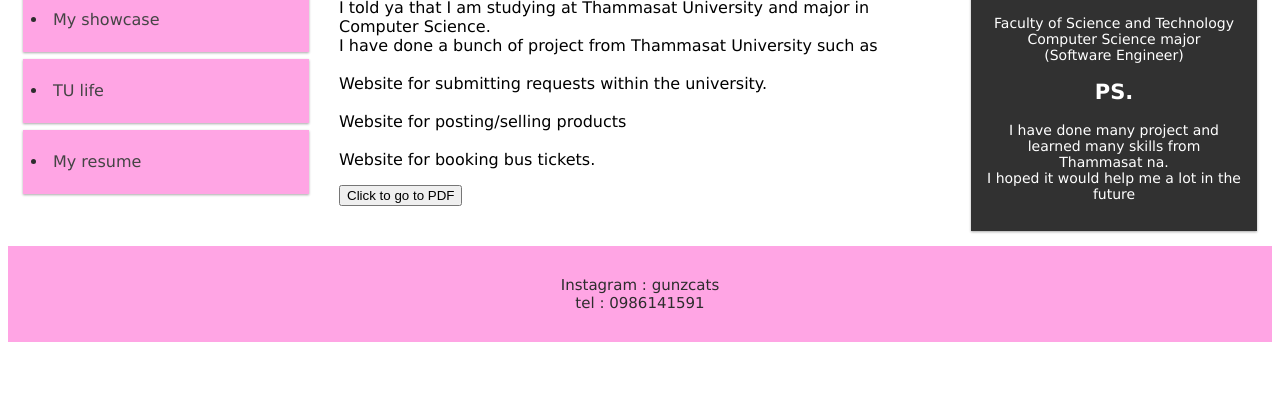
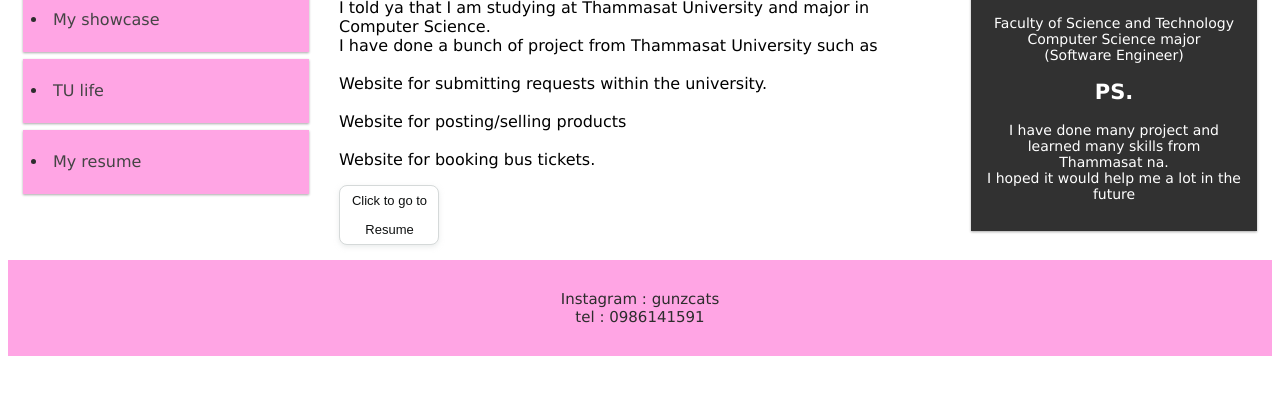
Before and after one commit to Gunzcats/KornkanokPages, a plain HTML site: page resume.html in a window 1280 px wide. Shown: the part 233-628 px from the top of the page. Drawn offline with Linux system fonts and the light colour scheme.

Commit message:
some change

```diff
--- a/css/styles.css
+++ b/css/styles.css
@@ -109,7 +109,7 @@
     color: black;
   }
   a:visited{
-    color: #ffffff;
+    color: #90a8ff;
 
   }
   a:link,
@@ -125,3 +125,38 @@
     background: rgba(111, 111, 111, 0.142);
     color: white;
   }
+
+
+  /* CSS */
+  .button-13 {
+    background-color: #fff;
+    border: 1px solid #d5d9d9;
+    border-radius: 8px;
+    box-shadow: rgba(213, 217, 217, .5) 0 2px 5px 0;
+    box-sizing: border-box;
+    color: #0f1111;
+    cursor: pointer;
+    display: inline-block;
+    font-family: "Amazon Ember",sans-serif;
+    font-size: 13px;
+    line-height: 29px;
+    padding: 0 10px 0 11px;
+    position: relative;
+    text-align: center;
+    text-decoration: none;
+    user-select: none;
+    -webkit-user-select: none;
+    touch-action: manipulation;
+    vertical-align: middle;
+    width: 100px;
+  }
+
+  .button-13:hover {
+    background-color: #f7fafa;
+  }
+
+  .button-13:focus {
+    border-color: #008296;
+    box-shadow: rgba(213, 217, 217, .5) 0 2px 5px 0;
+    outline: 0;
+  }
--- a/resume.html
+++ b/resume.html
@@ -26,7 +26,7 @@
         <p>I told ya that I am studying at Thammasat University and major in Computer Science. <br> I have done a bunch of project from Thammasat University such as <br><br> Website for submitting requests
             within the university. <br><br> Website for posting/selling products <br><br> Website for booking bus tickets.</p>
 
-       <button onclick="window.location.href='./pdf/Resume.pdf'">Click to go to PDF</button>
+       <button class="button-13" onclick="window.location.href='./pdf/Resume.pdf'">Click to go to Resume</button>
 
       </div>
 
```
